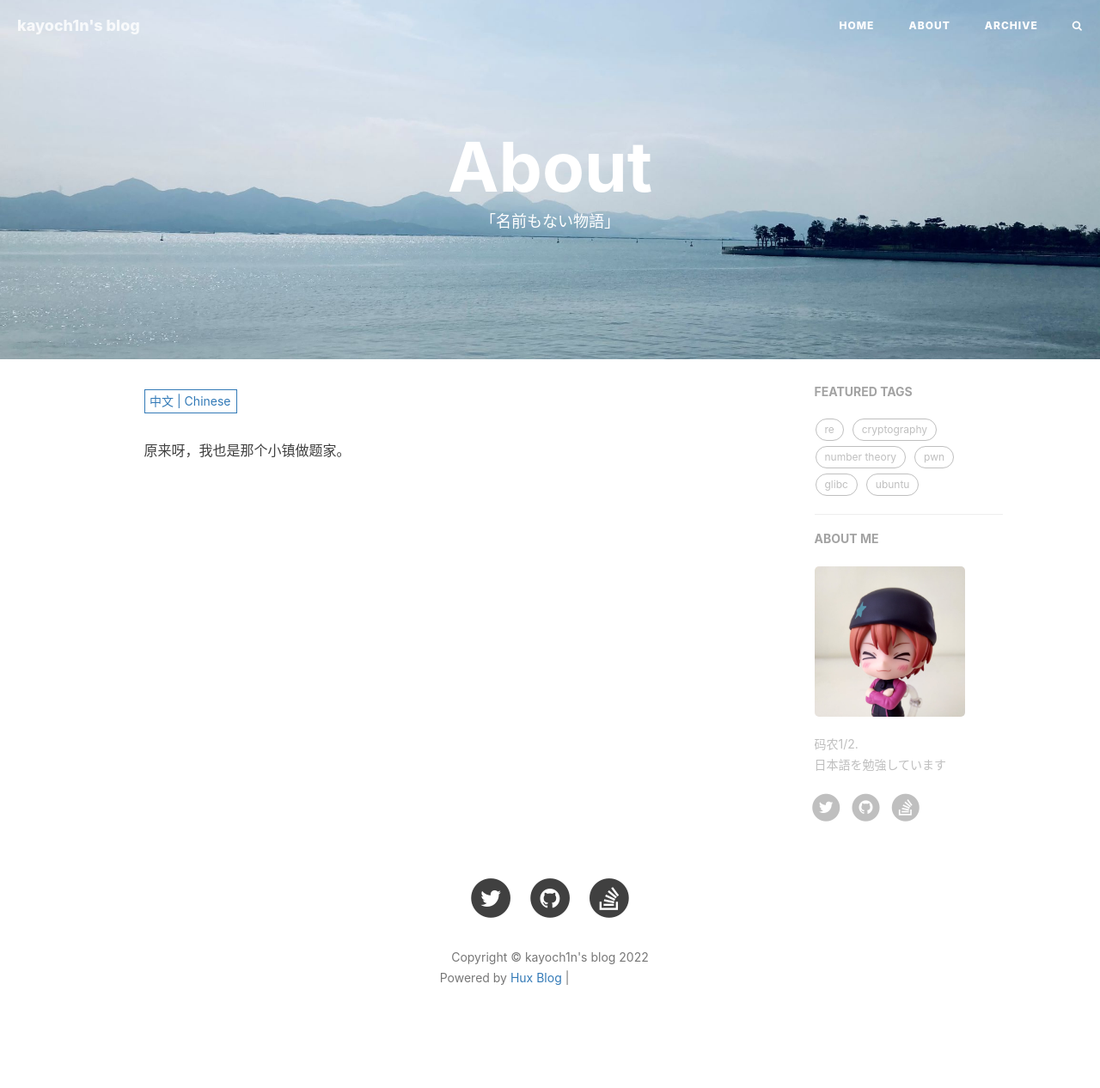
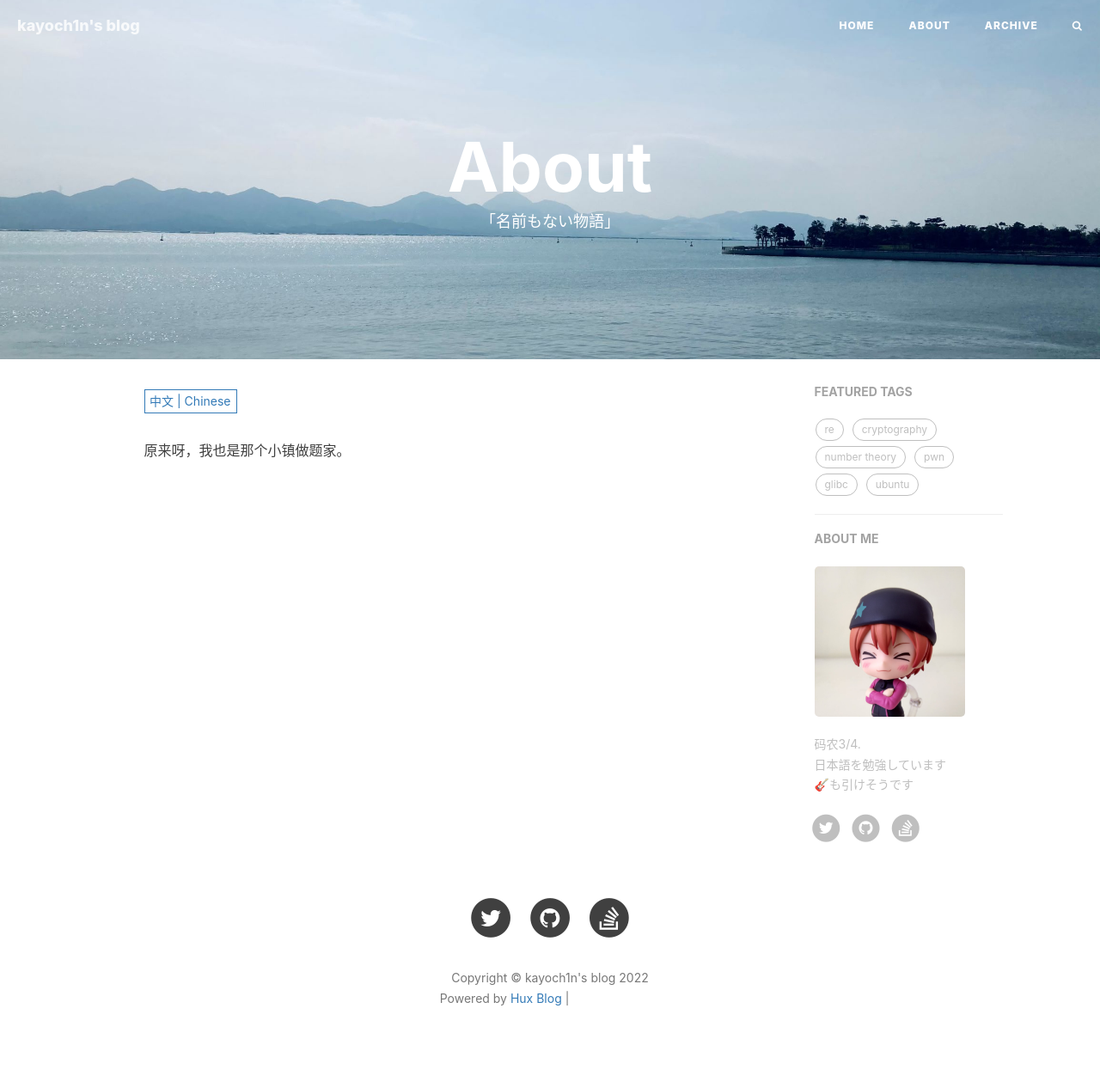
Before and after one commit to kayoch1n/kayoch1n.github.io, a Jekyll site: the page built from about.html, in a window 1280 px wide. Shown: the whole page at 86% size. Built offline with Jekyll 4.4.1, drawn with Linux system fonts in a browser that asks for light colours; nearby versions of some CDN libraries; comment, search, counter and statistics services are not loaded; before the commit the page ends 1242 px from its top, so only the background shows below that; grey boxes are pictures that could not be loaded.

Commit message:
update _config.yml

```diff
--- a/_config.yml
+++ b/_config.yml
@@ -70,7 +70,7 @@ ga_domain: kayoch1n.github.io
 
 # Sidebar settings
 sidebar: true                           # whether or not using Sidebar.
-sidebar-about-description: "码农1/2. <br> 日本語を勉強しています"
+sidebar-about-description: "码农3/4. <br> 日本語を勉強しています <br> 🎸も引けそうです"
 sidebar-avatar: /img/avatar-kayoch1n-ny.jpg      # use absolute URL, seeing it's used in both `/` and `/about/`
 
 
```
